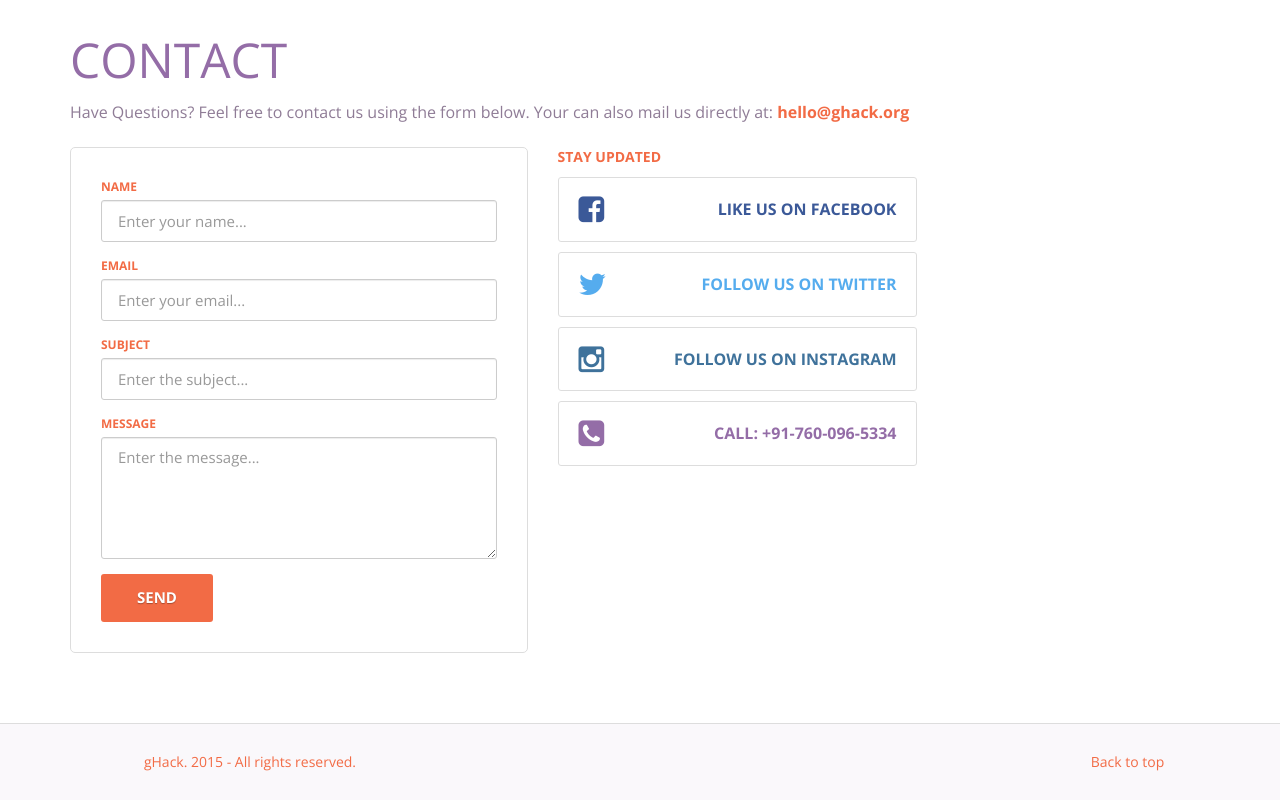
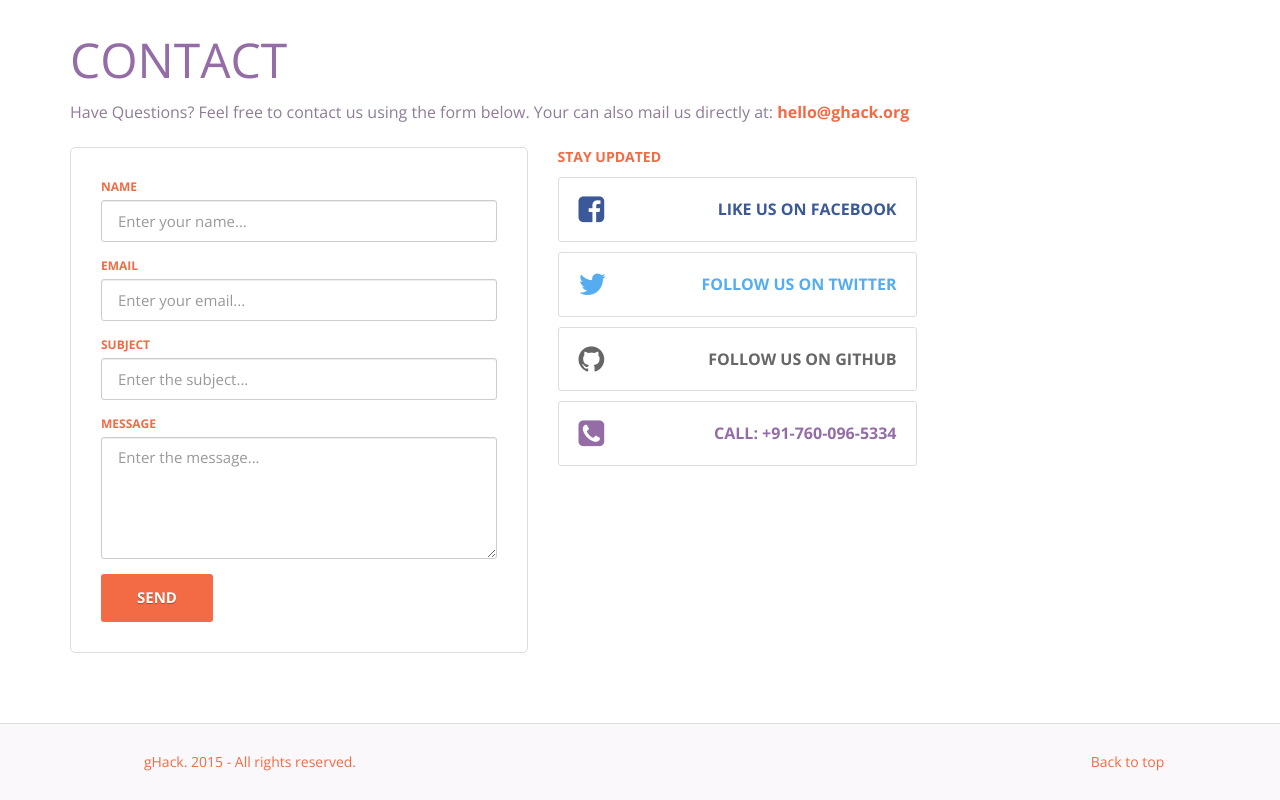
Before and after one commit to rishirajpurohit/Campus-Internship-Fair-Website, a website: page index.htm in a window 1280 px wide. Shown: the part 4675-5475 px from the top of the page. Drawn offline with nearby package versions, Linux system fonts and the light colour scheme.

Commit message:
Removed instagram, added github link

```diff
--- a/index.htm
+++ b/index.htm
@@ -442,9 +442,9 @@
                                         <i class="icon icon-twitter"></i>
                                         Follow us on Twitter
                                     </a>
-                                    <a href="http://instagram.com/ghack" target="_blank" class="social-link instagram">
-                                        <i class="icon icon-instagram"></i>
-                                        Follow us on Instagram
+                                    <a href="http://github.com/hackatghack" target="_blank" class="social-link github">
+                                        <i class="icon icon-github"></i>
+                                        Follow us on GitHub
                                     </a>
                                     <a href="tel:917600965334" target="_blank" class="social-link phone">
                                         <i class="icon icon-phone-square"></i>
--- a/lib/stylesheets/app/_contact.scss
+++ b/lib/stylesheets/app/_contact.scss
@@ -62,9 +62,9 @@
 				&.twitter{
 					color: #55acee;
 				}
-				//Instagram
-				&.instagram{
-					color: #3f729b;
+				//GitHub
+				&.github{
+					color: #666;
 				}
 				//Icon
 				.icon{
```
Also changed, not shown: assets/stylesheets/master.css.
